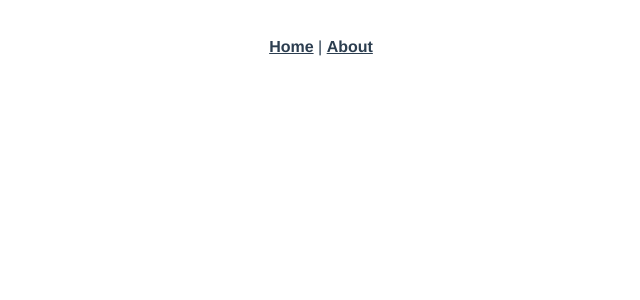
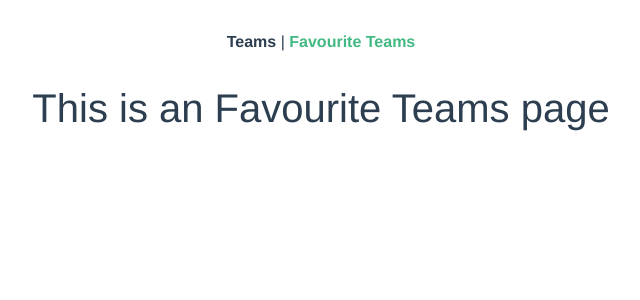
Before and after one commit to Itziar88/football-teams, a Vue app: page /#/favouriteTeams in a window 1280 px wide. Shown: the top 300 px of the page, without its empty margins (319-959 px from the left). Built offline with nearby package versions, Linux system fonts and the light colour scheme.

Commit message:
first commit

```diff
--- a/package.json
+++ b/package.json
@@ -8,6 +8,8 @@
     "lint": "vue-cli-service lint"
   },
   "dependencies": {
+    "axios": "^0.19.2",
+    "bootstrap-vue": "^2.13.0",
     "core-js": "^3.6.4",
     "vue": "^2.6.11",
     "vue-router": "^3.1.6"
--- a/src/App.vue
+++ b/src/App.vue
@@ -1,8 +1,8 @@
 <template>
   <div id="app">
     <div id="nav">
-      <router-link to="/">Home</router-link> |
-      <router-link to="/about">About</router-link>
+      <router-link to="/">Teams</router-link> |
+      <router-link to="/favouriteTeams">Favourite Teams</router-link>
     </div>
     <router-view/>
   </div>
--- a/src/router/index.js
+++ b/src/router/index.js
@@ -1,22 +1,20 @@
 import Vue from 'vue'
 import VueRouter from 'vue-router'
-import Home from '../views/Home.vue'
+import Teams from '../views/Teams.vue'
+import FavouriteTeams from '@/views/FavouriteTeams.vue'
 
 Vue.use(VueRouter)
 
 const routes = [
   {
     path: '/',
-    name: 'Home',
-    component: Home
+    name: 'Teams',
+    component: Teams
   },
   {
-    path: '/about',
-    name: 'About',
-    // route level code-splitting
-    // this generates a separate chunk (about.[hash].js) for this route
-    // which is lazy-loaded when the route is visited.
-    component: () => import(/* webpackChunkName: "about" */ '../views/About.vue')
+    path: '/favouriteTeams',
+    name: 'FavouriteTeams',
+    component: FavouriteTeams
   }
 ]
 
--- a/src/views/About.vue
+++ b/src/views/FavouriteTeams.vue
@@ -1,5 +1,5 @@
 <template>
   <div class="about">
-    <h1>This is an about page</h1>
+    <h1>This is an Favourite Teams page</h1>
   </div>
 </template>
--- a/src/views/Home.vue
+++ /dev/null
@@ -1,18 +0,0 @@
-<template>
-  <div class="home">
-    <img alt="Vue logo" src="../assets/logo.png">
-    <HelloWorld msg="Welcome to Your Vue.js App"/>
-  </div>
-</template>
-
-<script>
-// @ is an alias to /src
-import HelloWorld from '@/components/HelloWorld.vue'
-
-export default {
-  name: 'Home',
-  components: {
-    HelloWorld
-  }
-}
-</script>
--- /dev/null
+++ b/src/views/Teams.vue
@@ -0,0 +1,50 @@
+<template>
+  <div class="Teams">
+    <div v-if="teams.length !== 0">
+      <div
+        v-for="team in teams"
+        :key="team.id"
+      >
+        <b-card
+          :title="team.school"
+          img-src="https://picsum.photos/600/300/?image=25"
+          img-alt="Image"
+          img-top
+          tag="article"
+          style="max-width: 20rem;"
+          class="mb-2"
+        >
+          <b-card-text>
+            Some quick example text to build on the card title and make up the bulk of the card's content.
+          </b-card-text>
+          <b-button href="#" variant="primary">Go somewhere</b-button>
+        </b-card>
+        {{ teams }}
+      </div>
+    </div>
+    <div v-else>
+      Loading...
+    </div>
+  </div>
+</template>
+
+<script>
+import axios from 'axios'
+
+export default {
+  name: 'Teams',
+  data () {
+    return {
+      teams: null
+    }
+  },
+  mounted () {
+    this.getTeams()
+  },
+  methods: {
+    async getTeams () {
+      await axios.get('https://api.collegefootballdata.com/teams').then(response => { this.teams = response.data })
+    }
+  }
+}
+</script>
```
Also changed, not shown: src/main.js (+7 -0 lines), 1 other file (tests, documents, lock files or other folders).
